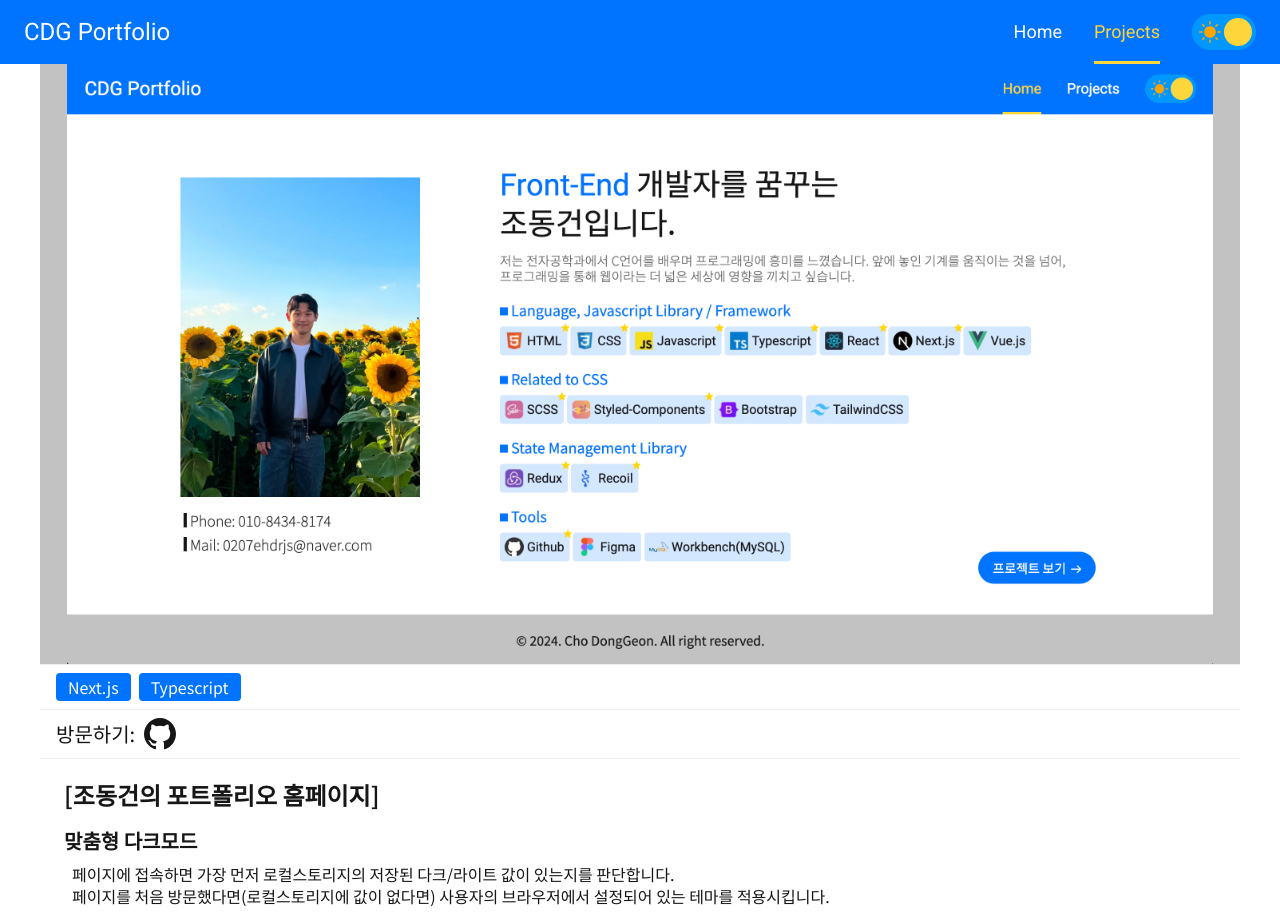
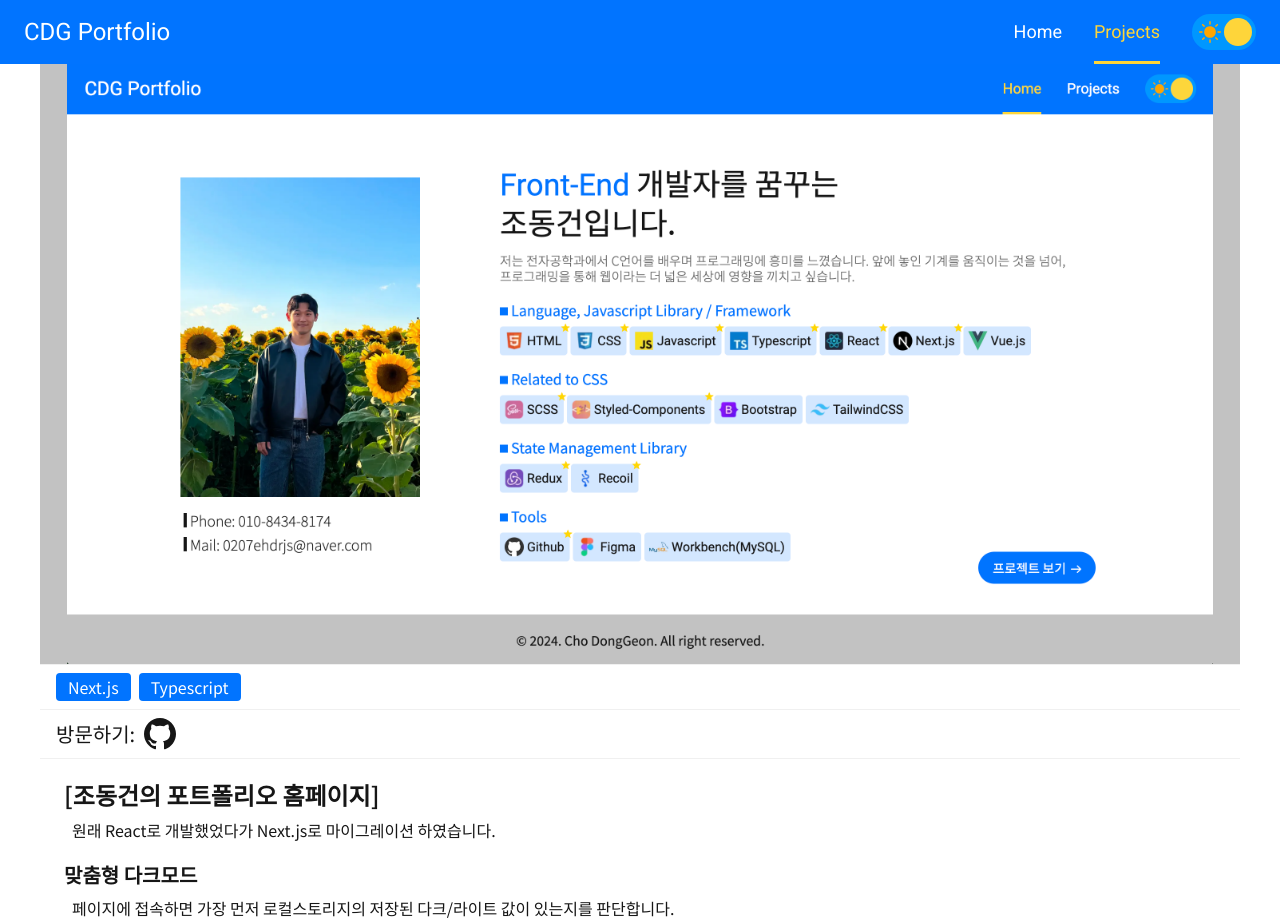
Before and after one commit to IPYURA/CDG-Portfolio-Next, a Next.js app: page /projects/myportfolio in a window 1280 px wide. Shown: the top 922 px of the page. Built offline with nearby package versions, Linux system fonts and the light colour scheme.

Commit message:
텍스트 추가

```diff
--- a/app/projects/myportfolio/page.tsx
+++ b/app/projects/myportfolio/page.tsx
@@ -23,6 +23,9 @@ const MyPortfolio = () => {
       </div>
       <Description>
         <h2 className={styles.title}>[{portfolioData.title}]</h2>
+        <div className={styles.desc}>
+          원래 React로 개발했었다가 Next.js로 마이그레이션 하였습니다.
+        </div>
         <h3 className={styles.sectionTit}>맞춤형 다크모드</h3>
         <div className={styles.desc}>
           페이지에 접속하면 가장 먼저 로컬스토리지의 저장된 다크/라이트 값이
```
